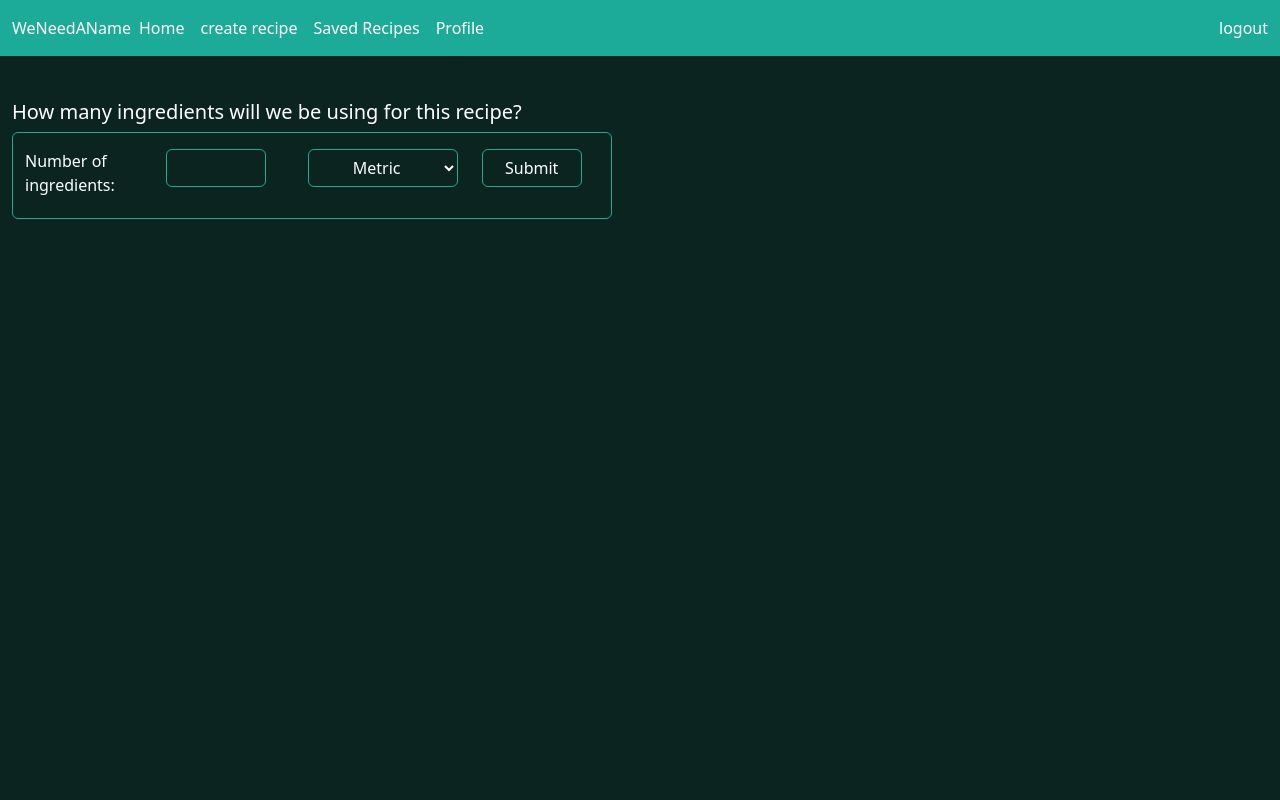
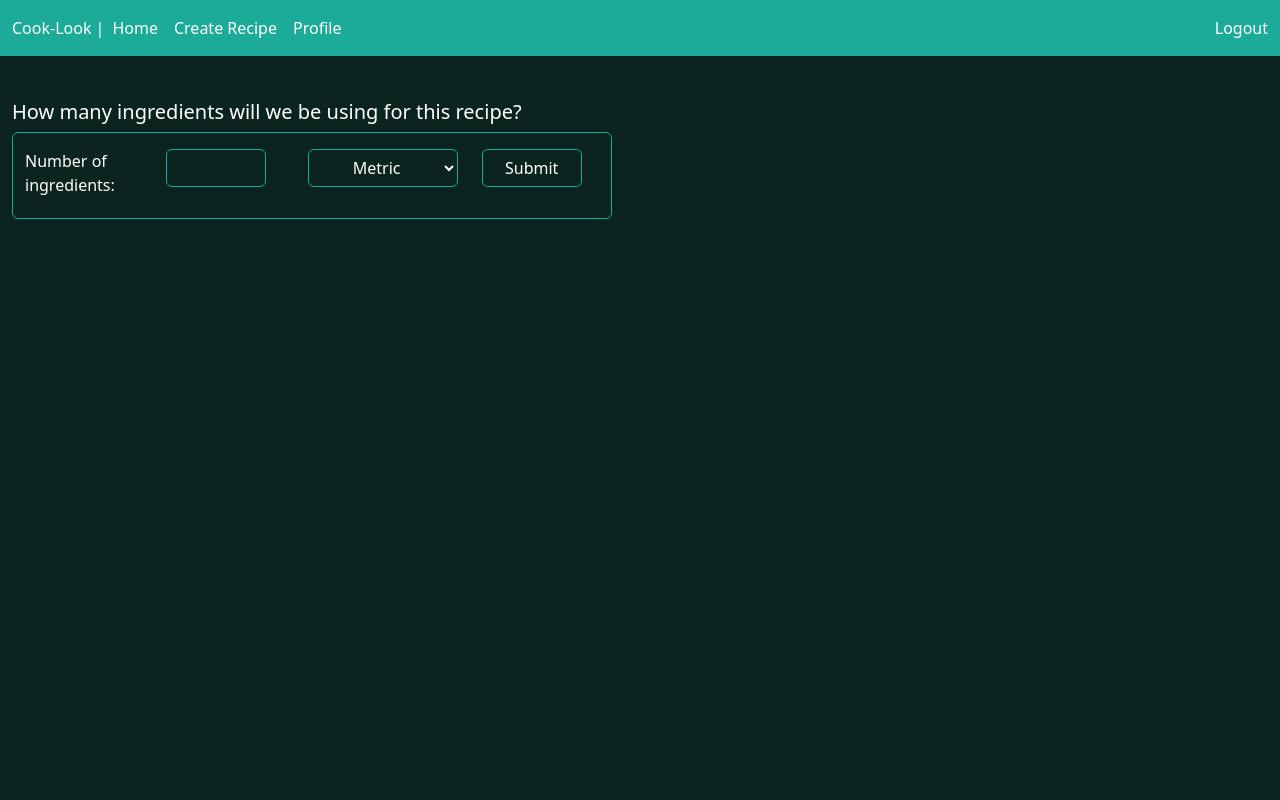
Before and after one commit to phil-keita/web-final-project, a Flask app: page /ingredients/ in a window 1280 px wide. Run offline with Flask 2, Linux system fonts and the light colour scheme; a user stored in the database is signed in; some libraries are stand-ins or nearby versions.

Commit message:
Fixed other formatting issues

```diff
--- a/app.py
+++ b/app.py
@@ -162,8 +162,11 @@ def post_register(): #TODO: REGISTER PAGE
 @app.get("/ingredients/")
 @login_required
 def get_pre_post():
+    logged_in = False
+    if 'userid' in session.keys():
+        logged_in = True
     form = PrePostForm()
-    return render_template("prepost.html", form=form)
+    return render_template("prepost.html", form=form, logged_in=logged_in)
 
 
 @app.post("/ingredients/")
@@ -187,6 +190,9 @@ def post_pre_post():
 @app.get("/post/")
 @login_required
 def get_post():
+    logged_in = False
+    if 'userid' in session.keys():
+        logged_in = True
     if(session['is_submitted'] == "True"):
         session['is_submitted'] = "False"
         form = Post_Form()
@@ -225,7 +231,7 @@ def get_post():
 
     # if (pre_form.is_submitted() == False):
         # return redirect(url_for("get_pre_post"))
-        return render_template("post.html", form=form, num=num, units=units, ingredient=ingredient)
+        return render_template("post.html", form=form, num=num, units=units, ingredient=ingredient, logged_in=logged_in)
     else:
         return redirect(url_for("get_pre_post"))
 
--- a/templates/prepost.html
+++ b/templates/prepost.html
@@ -21,7 +21,7 @@
     <div class="container-fluid" id="main-container" style="padding-top: 100px; height: 100vh;">
         <nav class="navbar fixed-top navbar-expand-lg" id="menu-bar">
             <div class="container-fluid">
-                WeNeedAName
+                Cook-Look |
                 <button class="navbar-toggler" type="button" data-bs-toggle="collapse"
                     data-bs-target="#navbarSupportedContent" aria-controls="navbarSupportedContent"
                     aria-expanded="false" aria-label="Toggle navigation">
@@ -32,19 +32,22 @@
                         <li class="nav-item">
                             <a class="nav-link" href="/">Home</a>
                           </li>
+                          {% if logged_in == True %}
                           <li class="nav-item">
-                            <a class="nav-link" href="/ingredients/">create recipe</a>
-                        </li>
-                        <li class="nav-item">
-                            <a class="nav-link" href="#">Saved Recipes</a>
+                            <a class="nav-link" href="/ingredients/">Create Recipe</a>
                           </li>
                           <li class="nav-item">
                             <a class="nav-link" href="/profile/">Profile</a>
                           </li>
                         </ul>
                       </div>
-                <a class="nav-link" href="/logout/">logout</a>
+                      <a class="nav-link" href="/logout/">Logout</a>
+                      {% else %}
+                      </ul>
                     </div>
+                    <a class="nav-link" href="/login/">Login/Register</a>
+                  </div>
+                  {% endif %}
         </nav>
         <h5>How many ingredients will we be using for this recipe?</h5>
         <div class="container">
```
Also changed, not shown: static/styles/explore_AJAX.js (+6 -1 lines), templates/post.html (+17 -9 lines), articles.sqlite3. Lines whose indentation alone changed are shown as unchanged.
